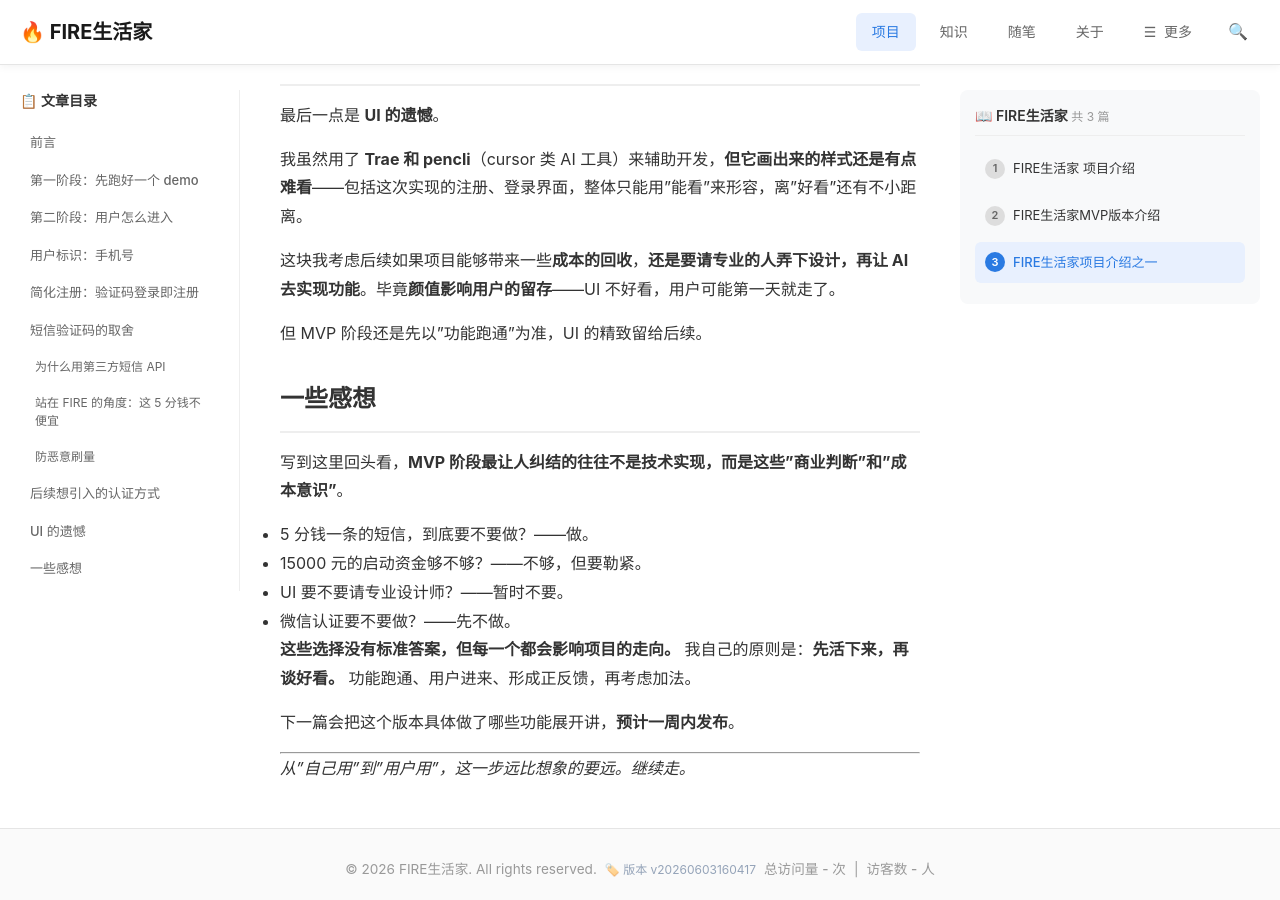
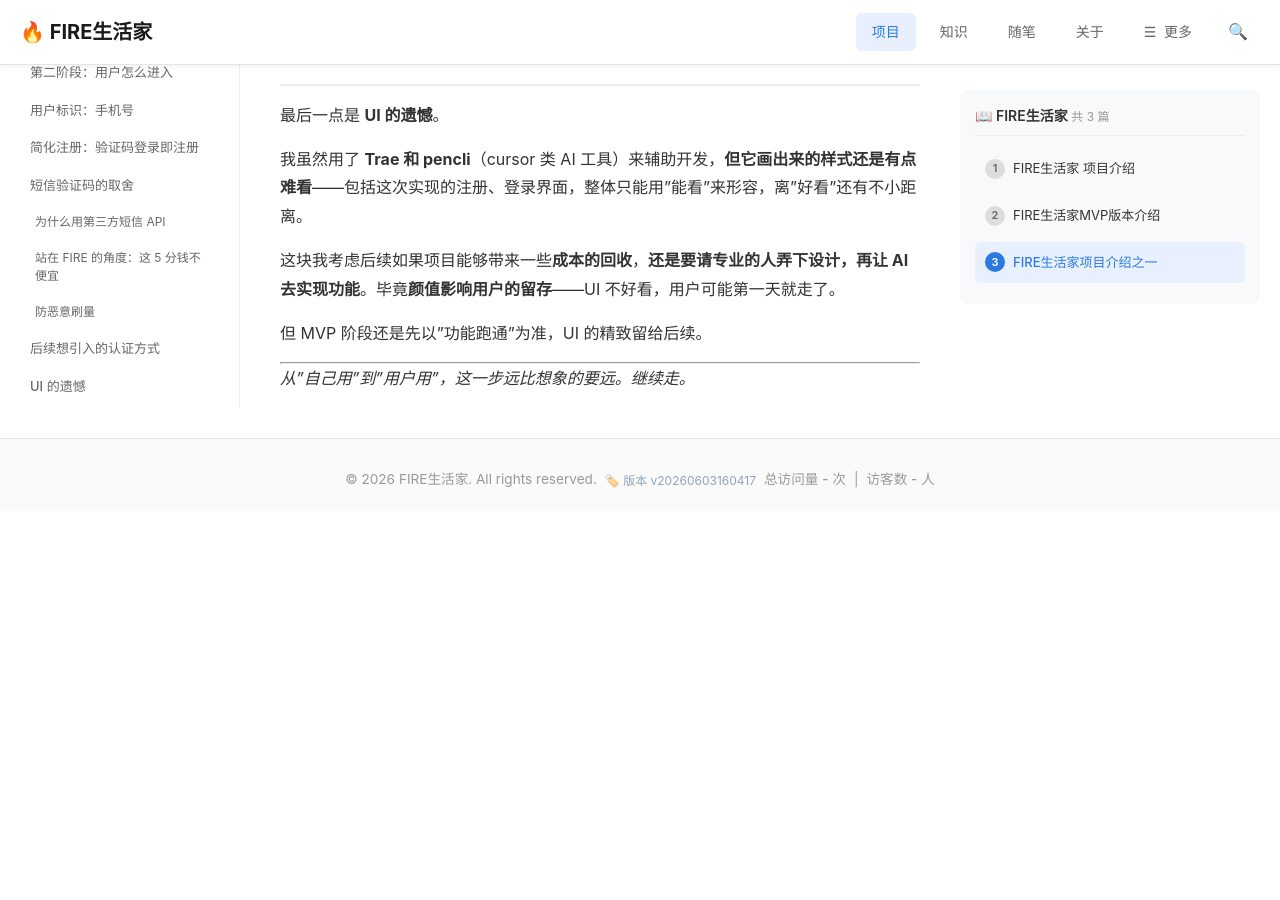
Before and after one commit to firelifes/firelifes.github.io, a Jekyll site: the page built from _posts/2026-06-03-FIRE生活家项目介绍之一.md, in a window 1280 px wide and 900 px high, scrolled down 3248 px. Built offline with Jekyll 4.4.1, drawn with Linux system fonts in a browser that asks for light colours; comment, search, counter and statistics services are not loaded; after the commit the page ends 3759 px from its top, so only the background shows below that.

Commit message:
feat: 资料整理
Co-authored-by: traeagent <traeagent@users.noreply.github.com>

```diff
--- a/_posts/2026-06-03-FIRE生活家项目介绍之一.md
+++ b/_posts/2026-06-03-FIRE生活家项目介绍之一.md
@@ -103,19 +103,6 @@ MVP 阶段只跑通"手机号 + 验证码"这一种方案。等用户量起来
 
 但 MVP 阶段还是先以"功能跑通"为准，UI 的精致留给后续。
 
-## 一些感想
-
-写到这里回头看，**MVP 阶段最让人纠结的往往不是技术实现，而是这些"商业判断"和"成本意识"**。
-
-- 5 分钱一条的短信，到底要不要做？——做。
-- 15000 元的启动资金够不够？——不够，但要勒紧。
-- UI 要不要请专业设计师？——暂时不要。
-- 微信认证要不要做？——先不做。
-
-**这些选择没有标准答案，但每一个都会影响项目的走向。** 我自己的原则是：**先活下来，再谈好看。** 功能跑通、用户进来、形成正反馈，再考虑加法。
-
-下一篇会把这个版本具体做了哪些功能展开讲，**预计一周内发布**。
-
 ---
 
 *从"自己用"到"用户用"，这一步远比想象的要远。继续走。*
```
